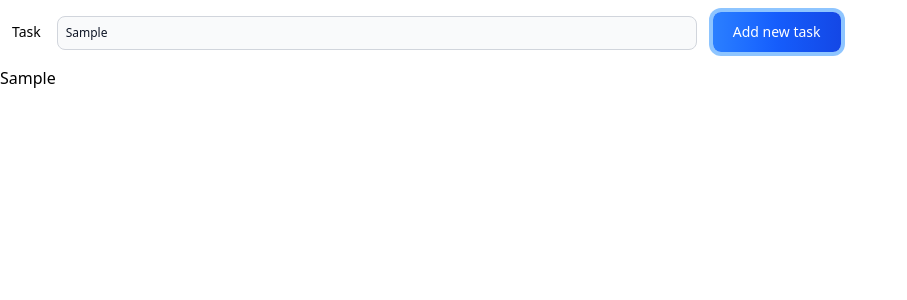
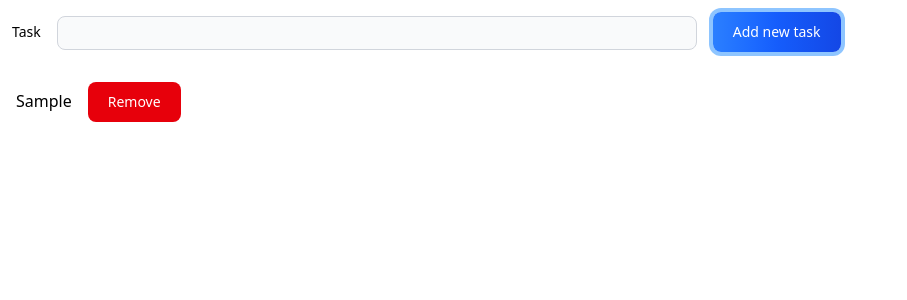
Before and after one commit to Matheesha01/simple-todo-redux-app, a React (Vite) app: page / in a window 1280 px wide. Both pictures are taken after typing "Sample" into the empty fields and a click on the button "Add new task". Shown: the top 300 px of the page, without its empty margins (0-907 px from the left). Built offline with nearby package versions, Linux system fonts and the light colour scheme.

Commit message:
create object and assigned single task into that object with id

```diff
--- a/src/App.jsx
+++ b/src/App.jsx
@@ -1,5 +1,5 @@
 import { useState } from "react";
-import {useDispatch} from "react-redux";
+import {useDispatch, useSelector} from "react-redux";
 import {storeTask} from "./utilities/state/taskSlice.js";
 
 const App = () => {
@@ -7,12 +7,16 @@ const App = () => {
 
   const dispatch = useDispatch();
 
+  const alreadyAddTask = useSelector((state)=>state.alredyAddedTask.task);
+
   const handleInput = (event) => {
     setTask(event.target.value);
   };
 
   const addNewTask = () => {
       dispatch(storeTask(task));
+
+      setTask('')
   };
 
   return (
@@ -28,6 +32,7 @@ const App = () => {
           type="text"
           id="small-input"
           name="task"
+          value={task}
           onChange={handleInput}
           className="w-1/2 m-4 p-2 text-gray-900 border border-gray-300
         rounded-lg bg-gray-50 text-xs focus:ring-blue-500 focus:border-blue-500
@@ -46,7 +51,16 @@ const App = () => {
         </button>
       </div>
 
-      <div>{task}</div>
+      <div>
+        {alreadyAddTask.length > 0 && alreadyAddTask.map((task)=>(
+            <div key={task.id} className="m-4">
+              <p className="inline mr-4">{task.task}</p>
+              <button className="text-white bg-gradient-to-r bg-red-600
+         hover:bg-gradient-to-br focus:ring-4 focus:outline-none focus:ring-blue-300
+         dark:focus:ring-blue-800 font-medium rounded-lg text-sm px-5 py-2.5 text-center me-2 mb-2">Remove</button>
+            </div>
+        ))}
+      </div>
     </>
   );
 };
--- a/src/store.js
+++ b/src/store.js
@@ -12,7 +12,7 @@ const persistedReducer = persistReducer(persistConfig, taskReducer)
 
 export const store = configureStore({
   reducer: {
-    state: persistedReducer,
+    alredyAddedTask : persistedReducer,
   },
 });
 
--- a/src/utilities/state/taskSlice.js
+++ b/src/utilities/state/taskSlice.js
@@ -1,4 +1,4 @@
-import { createSlice } from "@reduxjs/toolkit";
+import {createSlice, nanoid} from "@reduxjs/toolkit";
 
 const taskSlice = createSlice({
   name: "task",
@@ -7,7 +7,8 @@ const taskSlice = createSlice({
   },
   reducers: {
     storeTask: (state,action) => {
-      state.task.push(action.payload)
+      const task = {id:nanoid(), task:action.payload}
+      state.task.push(task)
     },
 
     removeTask: () => {},
```
